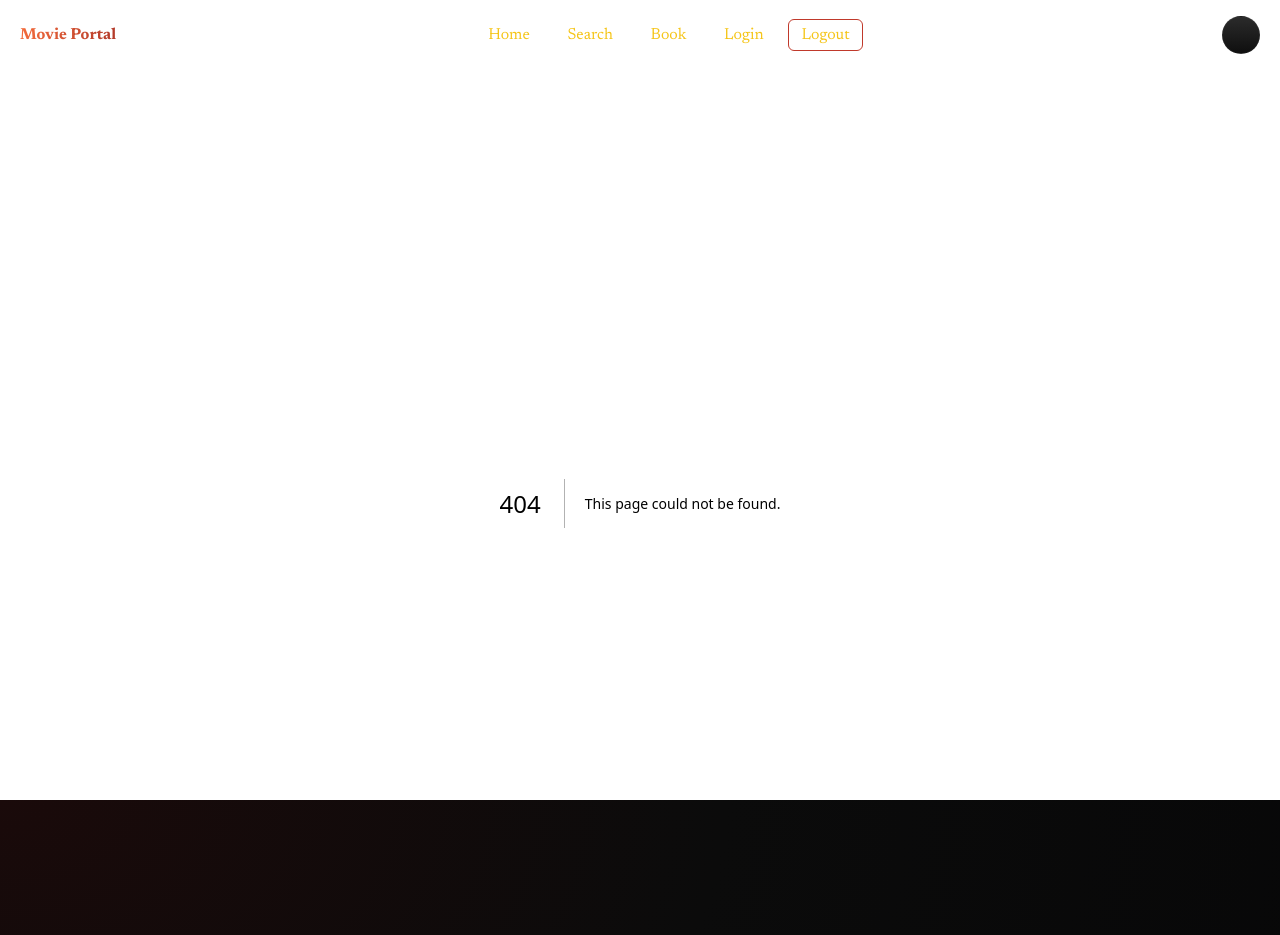
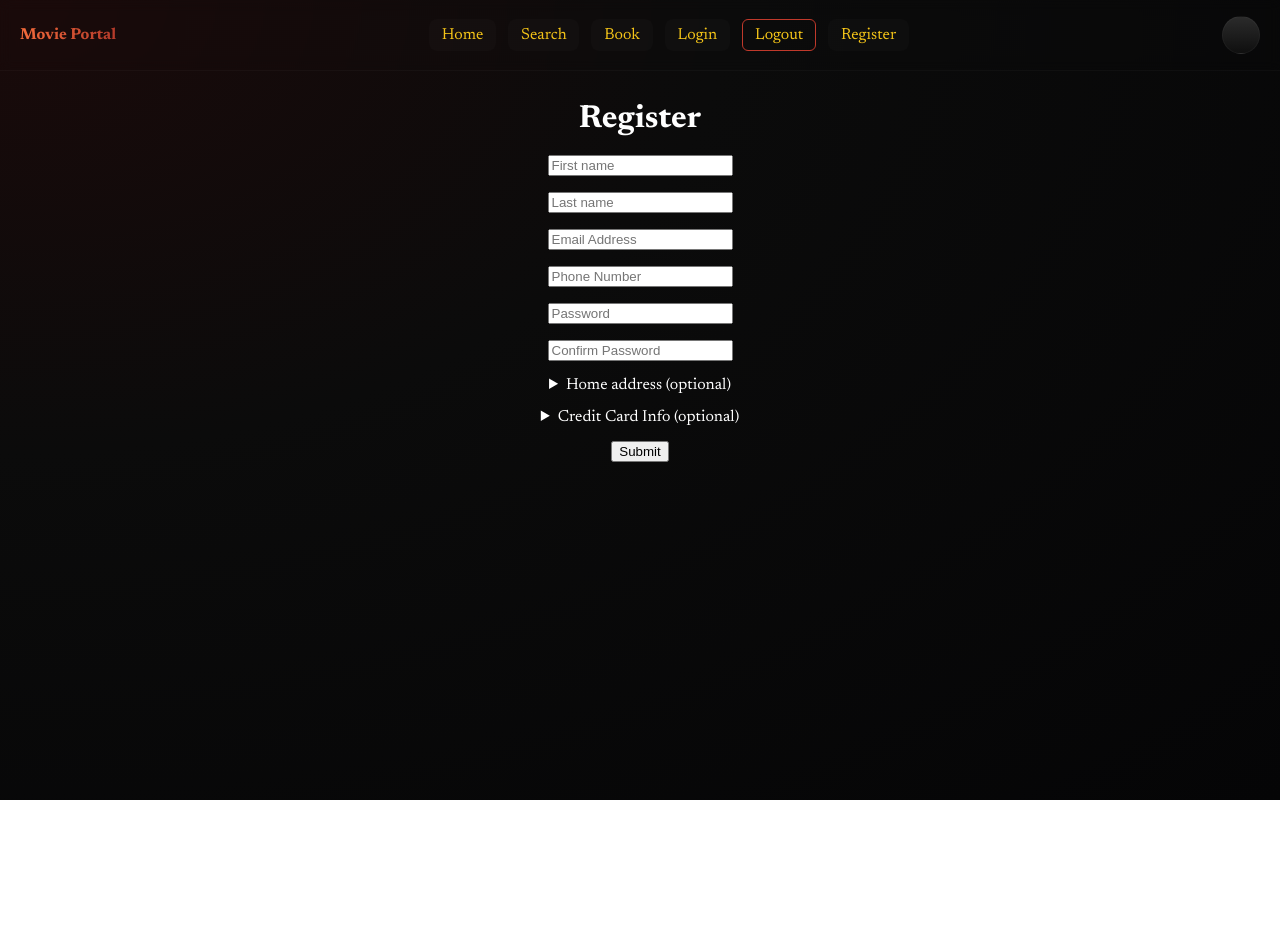
Before and after one commit to walkerangland/CSCI4050-Cinema-System-Project, a Next.js app: page /register in a window 1280 px wide. Before the commit this address had no page. After the commit the page ends 800 px from the top, so only its background shows below. Built offline with nearby package versions, Linux system fonts and the light colour scheme.

Commit message:
Implemented basic registration page (non-functional)

```diff
--- a/app/home.module.css
+++ b/app/home.module.css
@@ -174,3 +174,12 @@
         background-color: #1a0000;
         color: #f5c518;
 }
+
+.registerDesc {
+        color: #c2c2c2;
+        font-size: medium;
+}
+
+.registerDiv {
+        padding: 0.5rem
+}
--- a/app/layout.js
+++ b/app/layout.js
@@ -34,6 +34,7 @@ export default function RootLayout({ children }) {
             >
               Logout
             </button>
+            <Link href="/register" className={styles.navLink}>Register</Link>
           </nav>
           <div className={styles.profile}></div>
         </header>
--- /dev/null
+++ b/app/register/page.js
@@ -0,0 +1,69 @@
+'use server'
+import styles from '../home.module.css'
+import Form from 'next/form'
+
+
+export default async function RegisterPage() {
+return (
+    <div style={{textAlign:'center'}}>
+      <Form id='registrationForm'>
+      <h1 className={styles.heroTitle}>Register</h1>
+      <div className={styles.registerDiv}>
+        <input type="text" placeholder='First name' required={true}></input>
+      </div>
+      <div className={styles.registerDiv}>
+        <input type="text" placeholder='Last name' required={true}></input>
+      </div>
+      <div className={styles.registerDiv}>
+        <input type="text" placeholder='Email Address' required={true}></input>
+      </div>
+      <div className={styles.registerDiv}>
+        <input type="text" placeholder='Phone Number' required={true}></input>
+      </div>
+      <div className={styles.registerDiv}>
+        <input name= 'password' type="password" placeholder='Password' required={true}></input>
+      </div>
+      <div className={styles.registerDiv}>
+        <input name= 'confirmPassword' type="password" placeholder='Confirm Password' required={true}></input>
+      </div>
+      <div className={styles.registerDiv}>
+        <details >
+          <summary>Home address (optional)</summary>
+          <div className={styles.registerDiv}>
+            <input type="text" placeholder='Street Address' required={false}></input>
+          </div>
+          <div className={styles.registerDiv}>
+            <input type="text" placeholder='State' size={8} required={false}></input>
+            <input type="text" placeholder='City' size={8} required={false}></input>
+          </div>
+          <div className={styles.registerDiv}>
+            <input type="text" placeholder='Apartment # (if applicable)' required={false}></input>
+          </div>
+        </details>
+      </div>
+      <div className={styles.registerDiv}>
+        <details >
+          <summary>Credit Card Info (optional)</summary>
+          <div className={styles.registerDiv}>
+            <input type="text" placeholder='Card Number' required={false}></input>
+          </div>
+          <div className={styles.registerDiv}>
+            <input type="text" placeholder='Expiration Date' required={false}></input>
+          </div>
+          <div className={styles.registerDiv}>
+            <input type="text" placeholder='CCV' required={false}></input>
+          </div>
+          <div className={styles.registerDiv}>
+            <input type="text" placeholder='Name on card' required={false}></input>
+          </div>
+        </details>
+      </div>
+      <div className={styles.registerDiv}>
+        <input type="submit" placeholder='Submit Registration'></input>
+
+      </div>
+      </Form>
+
+    </div>
+)
+}
```
